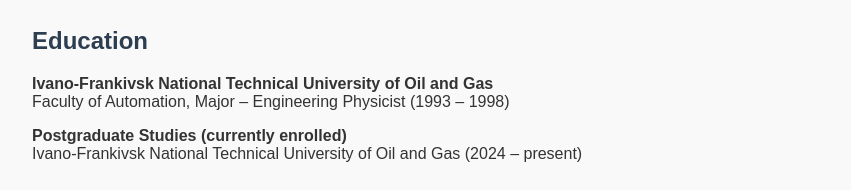
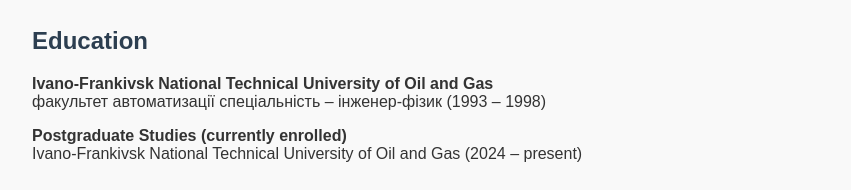
Before and after one commit to Yurii-Dan/Yurii-Dan.github.io, a plain HTML site: page index.html in a window 1280 px wide. Shown: the part 507-697 px from the top of the page, without its empty margins (208-1059 px from the left). Drawn offline with Linux system fonts and the light colour scheme.

Commit message:
Update index.html

```diff
--- a/index.html
+++ b/index.html
@@ -59,8 +59,9 @@
 
   <section>
     <h2>Education</h2>
-    <p><strong>Ivano-Frankivsk National Technical University of Oil and Gas</strong><br>
-    Faculty of Automation, Major – Engineering Physicist (1993 – 1998)</p>
+   <strong>Ivano-Frankivsk National Technical University of Oil and Gas</strong><br>
+факультет автоматизації спеціальність – інженер-фізик (1993 – 1998)
+
     <p><strong>Postgraduate Studies (currently enrolled)</strong><br>
     Ivano-Frankivsk National Technical University of Oil and Gas (2024 – present)</p>
   </section>
```
